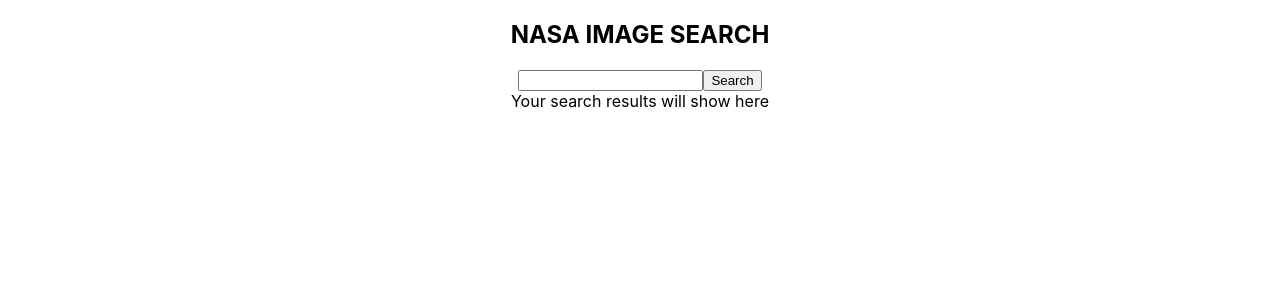
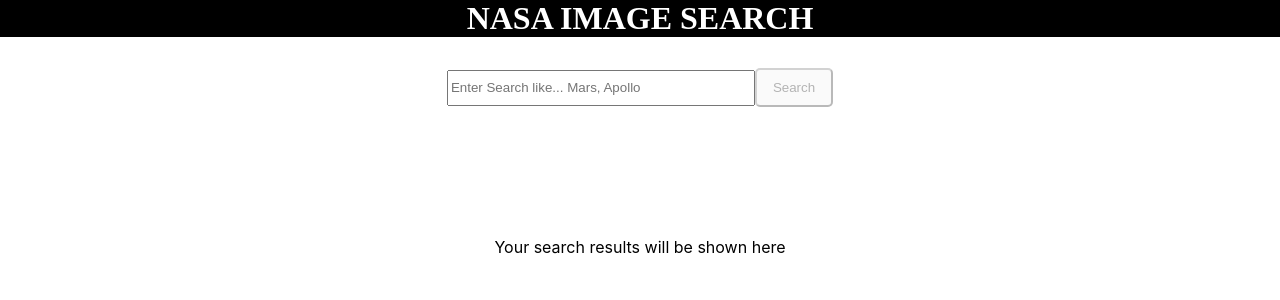
Before and after one commit to karpss/NasaImageSearch, a React (Create React App) app: page / in a window 1280 px wide. Shown: the top 300 px of the page. Built offline with nearby package versions, Linux system fonts and the light colour scheme.

Commit message:
added styling to components

```diff
--- a/src/App.css
+++ b/src/App.css
@@ -1,38 +1,3 @@
 .App {
   text-align: center;
 }
-
-.App-logo {
-  height: 40vmin;
-  pointer-events: none;
-}
-
-@media (prefers-reduced-motion: no-preference) {
-  .App-logo {
-    animation: App-logo-spin infinite 20s linear;
-  }
-}
-
-.App-header {
-  background-color: #282c34;
-  min-height: 100vh;
-  display: flex;
-  flex-direction: column;
-  align-items: center;
-  justify-content: center;
-  font-size: calc(10px + 2vmin);
-  color: white;
-}
-
-.App-link {
-  color: #61dafb;
-}
-
-@keyframes App-logo-spin {
-  from {
-    transform: rotate(0deg);
-  }
-  to {
-    transform: rotate(360deg);
-  }
-}
--- /dev/null
+++ b/src/Components/Item/Item.css
@@ -0,0 +1,62 @@
+.container {
+    display:flex;
+      align-items: center;
+      justify-content: center;
+      flex-direction: column;
+    -webkit-column-count: 4;
+  -moz-column-count:4;
+  column-count: 4;
+  -webkit-column-gap: 1em;
+  -moz-column-gap: 1em;
+  column-gap: 1em;
+   margin: 1.5em;
+    padding: 0;
+    -moz-column-gap: 1.5em;
+    -webkit-column-gap: 1.5em;
+    column-gap: 1.5em;
+    font-size: .85em;
+  }
+  .card {
+    display: inline-block;
+    background: #fff;
+    padding: 1em;
+    margin: 0 0 1.5em;
+    width: 50%;
+    box-sizing: border-box;
+    -moz-box-sizing: border-box;
+    -webkit-box-sizing: border-box;
+    box-shadow: 2px 2px 4px 0 #ccc;
+  }
+  .card img{
+   width:50%;
+}
+
+  @media only screen and (max-width: 320px) {
+    .container {
+        -moz-column-count: 1;
+        -webkit-column-count: 1;
+        column-count: 1;
+    }
+  }
+
+  @media only screen and (min-width: 321px) and (max-width: 768px){
+    .container {
+        -moz-column-count: 2;
+        -webkit-column-count: 2;
+        column-count: 2;
+    }
+  }
+  @media only screen and (min-width: 769px) and (max-width: 1200px){
+    .container {
+        -moz-column-count: 3;
+        -webkit-column-count: 3;
+        column-count: 3;
+    }
+  }
+  @media only screen and (min-width: 1201px) {
+    .container {
+        -moz-column-count: 4;
+        -webkit-column-count: 4;
+        column-count: 4;
+    }
+  }
--- a/src/Components/Item/Item.jsx
+++ b/src/Components/Item/Item.jsx
@@ -1,13 +1,15 @@
 /* eslint-disable */
 
-
+import "./Item.css";
 
 const Item = ({item, onClick}) => {
 
     return (
-        <div onClick={onClick} >
+        <div className="container">
+        <div className="card" onClick={onClick} >
             <h4>{item.data[0].title}</h4>
-            <img width={200} src={item.links[0].href} alt="thumb" />
+            <img  src={item.links[0].href} alt="thumbnail" />
+        </div>
         </div>
 
     )
--- /dev/null
+++ b/src/Components/ItemDetails/ItemDetails.css
@@ -0,0 +1,23 @@
+.backButton{
+    padding: 10px 16px;
+    margin: 10px 0;
+     border-radius: 5px;
+      cursor: pointer;
+    outline: none;
+}
+
+.cardDetails{
+    display: inline-block;
+    background: #fff;
+    padding: 1em;
+    margin: 0 0 1.5em;
+    width: 50%;
+    box-sizing: border-box;
+    -moz-box-sizing: border-box;
+    -webkit-box-sizing: border-box;
+    box-shadow: 2px 2px 4px 0 #ccc;
+}
+
+.cardDetails img{
+    width:100%;
+ }
--- a/src/Components/ItemDetails/ItemDetails.jsx
+++ b/src/Components/ItemDetails/ItemDetails.jsx
@@ -1,7 +1,7 @@
 /* eslint-disable */
 import { useContext, useEffect, useState } from "react";
 import { ActionTypes, ApplicationContext } from "../../Context/ApplicationContextProvider";
-
+import "./ItemDetails.css";
 
 
 const ItemDetails = () => {
@@ -38,11 +38,10 @@
 
 
     return (
-        <div
-
-        >
+        <div className="cardDetails">
             <div>
                 <button
+                    className="backButton"
                     type="button"
                     onClick={() => {
                         dispatch({ type: ActionTypes.SELECT_ITEM, payload: null });
@@ -57,14 +56,13 @@
                     <img
 
                         src={itemMedia?.images[0]?.href}
-                        alt="nasa media"
+                        alt="nasa image"
                     />
                 )}
             </div>
             <div>
                 <h2> Title: {selectedItem?.data[0].title}</h2>
                 <b> Date: {new Date(selectedItem?.data[0].date_created).toString()} </b>
-                <b> Date: {new Date(selectedItem?.data[0].date_created).toISOString().slice(0, 10)} </b>
                 <p>Center: {selectedItem?.data[0].center}</p>
                 <p> Description: {selectedItem?.data[0].description}</p>
                 <p>Location: {selectedItem?.data[0].location}</p>
--- /dev/null
+++ b/src/Components/ItemList/ItemList.css
@@ -0,0 +1,4 @@
+.searchMessage{
+margin: 7.5em;
+
+}
--- a/src/Components/ItemList/ItemList.jsx
+++ b/src/Components/ItemList/ItemList.jsx
@@ -1,5 +1,5 @@
 /* eslint-disable */
-import React, { useContext, useState} from 'react';
+import React, { useContext, useState,Fragment} from 'react';
 import {
   ActionTypes,
   ApplicationContext,
@@ -7,6 +7,7 @@
 import Item from "../Item/Item";
 import Search from "../Search/Search";
 import LoadingSpinner from "../LoadingSpinner/LoadingSpinner";
+import "./ItemList.css";
 
 
 
@@ -59,13 +60,13 @@
         >
             {items.length > 0 ? <div >
 
-            From : <input type="date" value={startDate} onChange={e => setStartDate(e.target.value)} />
-        To : <input type="date" value={endDate} onChange={e => setEndDate(e.target.value)} />
+            Year Start : <input type="date" value={startDate} onChange={e => setStartDate(e.target.value)} />
+         Year End : <input type="date" value={endDate} onChange={e => setEndDate(e.target.value)} />
 
-            </div> : <div>Your search results will show here</div>}
+            </div> : <div className="searchMessage">Your search results will be shown here</div>}
             {( !startDate   ? items : items.filter((i) => new Date (i?.data[0].date_created).toISOString().slice(0, 10) >= startDate &&  new Date(i?.data[0].date_created).toISOString().slice(0, 10) <= endDate)
             ).map((item) => (
-                <React.Fragment key={item.href}>
+                <Fragment key={item.href}>
                     <Item
                         onClick={() =>
                             dispatch({
@@ -75,7 +76,7 @@
                         }
                         item={item}
                     />
-                </React.Fragment>
+                </Fragment>
             ))}
         </div>}
 
--- /dev/null
+++ b/src/Components/Navbar/Navbar.css
@@ -0,0 +1,10 @@
+h1{
+    margin-top: 0em;
+    display:flex;
+    align-items: center;
+    justify-content: center;
+    flex-direction: column;
+    background-color: black;
+    color: #fff;
+    font-family: cursive;
+}
--- a/src/Components/Navbar/Navbar.jsx
+++ b/src/Components/Navbar/Navbar.jsx
@@ -1,8 +1,8 @@
 /* eslint-disable */
-
+import './Navbar.css';
 const Navbar = () => {
   return (
-    <h2>NASA IMAGE SEARCH</h2>
+    <h1>NASA IMAGE SEARCH</h1>
   )
 }
 
--- /dev/null
+++ b/src/Components/Search/Search.css
@@ -0,0 +1,13 @@
+.formInput{
+    width: 300px;
+      height: 30px;
+  }
+
+  .formButton{
+    padding: 10px 16px;
+    margin: 10px 0;
+     border-radius: 5px;
+      cursor: pointer;
+    outline: none;
+
+}
--- a/src/Components/Search/Search.jsx
+++ b/src/Components/Search/Search.jsx
@@ -2,6 +2,7 @@
 import { useState, useContext } from "react";
 import apiCallHandler from "../../Api/ApiCall";
 import { ActionTypes, ApplicationContext } from "../../Context/ApplicationContextProvider";
+import "./Search.css"
 
 
 const Search = () => {
@@ -29,8 +30,8 @@
 
     return (
       <form onSubmit={handleFetch} >
-        <input value={query} label="Search images" onChange={onQueryChange}  />
-        <button type="submit">Search</button>
+        <input className="formInput" value={query} placeholder="Enter Search like... Mars, Apollo" label="Search images" onChange={onQueryChange}  />
+        <button className="formButton" disabled= {!query}type="submit">Search</button>
       </form>
     );
 
```
